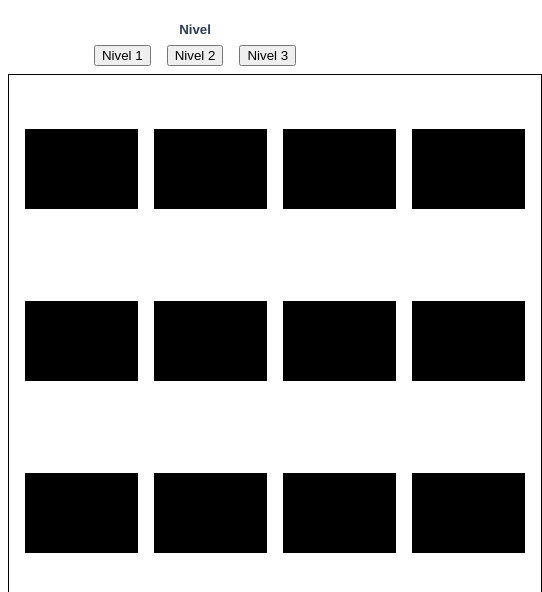
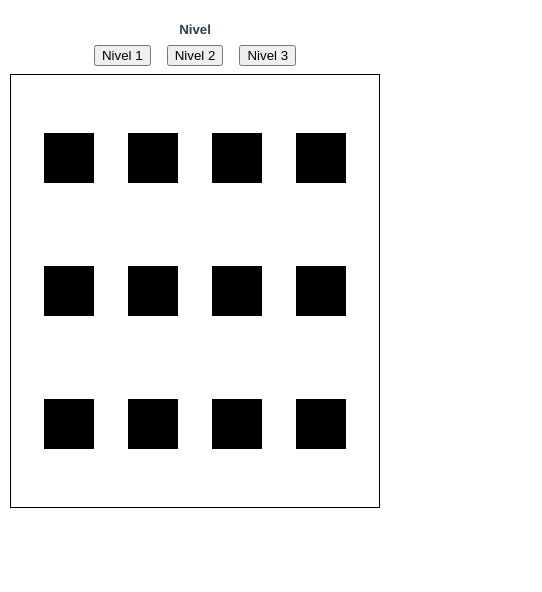
Before and after one commit to AlanDuOl/guess-vue, a Vue app: page / in a window 390 px wide. Shown: the top 592 px of the page, 542 px wide, since content can reach past the window. Built offline with nearby package versions, Linux system fonts and the light colour scheme.

Commit message:
Add responsivity

```diff
--- a/src/components/Board.vue
+++ b/src/components/Board.vue
@@ -122,11 +122,11 @@ export default {
 
 <style>
 
-    #board-container-1 {
+	#board-container-1 {
         display: grid;
 		grid: repeat(3, 1fr) / repeat(4, 1fr);
-		grid-gap: 1rem;
 		align-items: center;
+		justify-items: center;
         width: 500px;
         height: 500px;
         border: 1px solid black;
@@ -137,8 +137,8 @@ export default {
 	#board-container-2 {
         display: grid;
 		grid: repeat(4, 1fr) / repeat(4, 1fr);
-		grid-gap: 1rem;
 		align-items: center;
+		justify-items: center;
         width: 500px;
         height: 500px;
         border: 1px solid black;
@@ -149,8 +149,8 @@ export default {
 	#board-container-3 {
         display: grid;
 		grid: repeat(4, 1fr) / repeat(5, 1fr);
-		grid-gap: 1rem;
 		align-items: center;
+		justify-items: center;
         width: 500px;
         height: 500px;
         border: 1px solid black;
@@ -158,4 +158,42 @@ export default {
 		padding: 16px;
     }
 
+@media screen and (min-width: 551px) and (max-width: 899px) {
+
+	#board-container-1 {
+		width: 80%;
+        max-height: 500px;
+	}
+
+	#board-container-2 {
+		width: 80%;
+        max-height: 500px;
+	}
+
+	#board-container-3 {
+		width: 80%;
+        max-height: 500px;
+	}
+
+}
+
+@media screen and (max-width: 550px) {
+
+	#board-container-1 {
+		width: 90%;
+        max-height: 400px;
+	}
+
+	#board-container-2 {
+		width: 90%;
+        max-height: 400px;
+	}
+
+	#board-container-3 {
+		width: 90%;
+        max-height: 400px;
+	}
+
+}
+
 </style>
--- a/src/components/Tile.vue
+++ b/src/components/Tile.vue
@@ -90,13 +90,29 @@ export default {
 
 <style>
 
-    .board-tiles {
-        min-width: 80px;
-        min-height: 80px;
-    }
-
 	.board-tiles:hover {
 		box-shadow: 4px 4px gray;
 	}
 
+	@media screen and (min-width: 900px) {
+		.board-tiles {
+			min-width: 80px;
+			min-height: 80px;
+		}
+	}
+
+	@media screen and (min-width: 551px) and (max-width: 899px) {
+		.board-tiles {
+			min-width: 80px;
+			min-height: 80px;
+		}
+	}
+
+	@media screen and (max-width: 550px) {
+		.board-tiles {
+			width: 50px;
+			height: 50px;
+		}
+	}
+
 </style>
```
